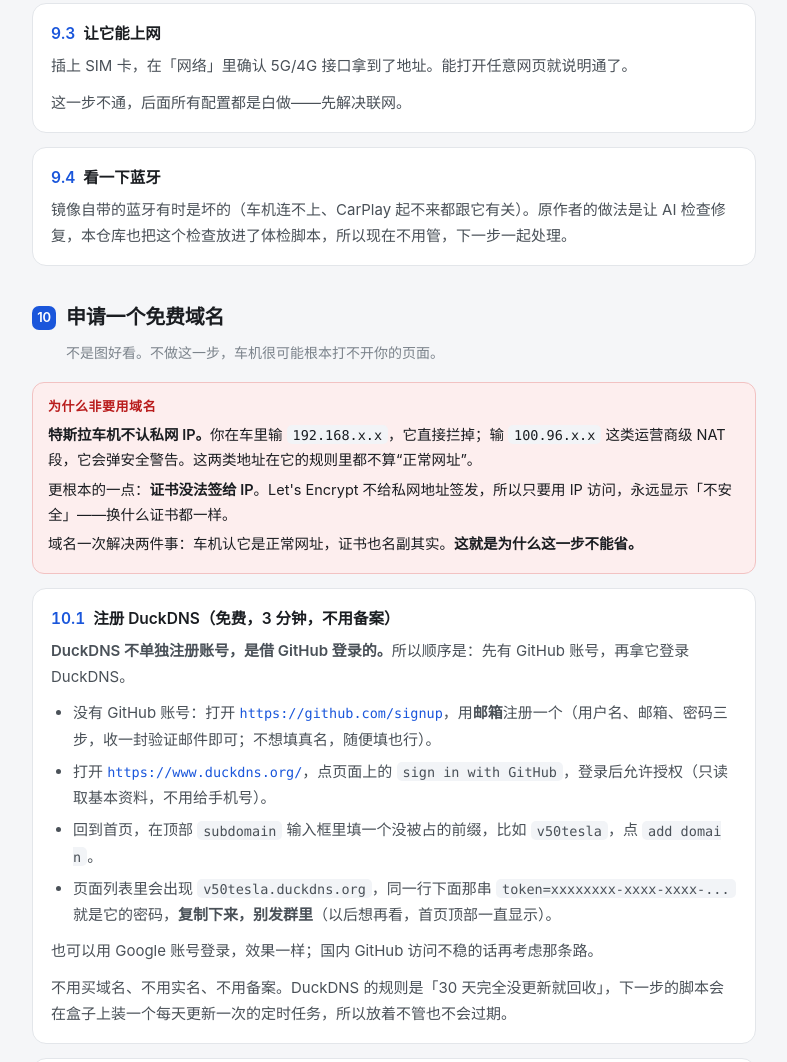
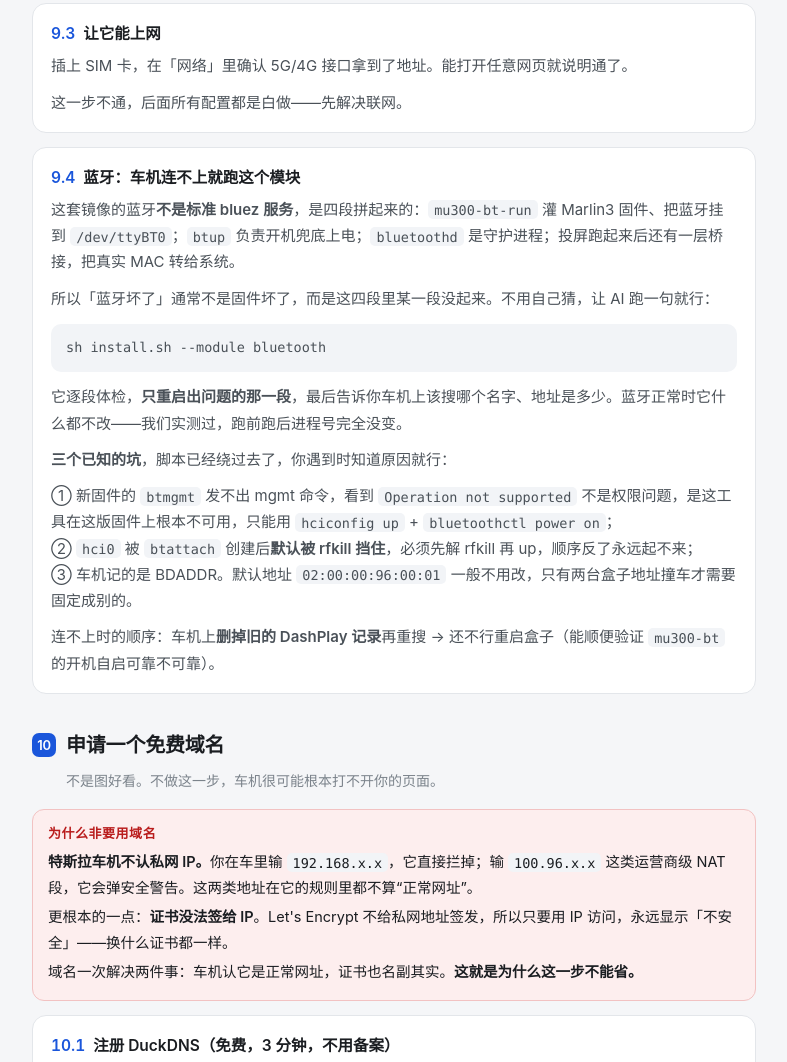
Before and after one commit to Rcsafter/V50-F50-Carplay-box-mu300, a plain HTML site: page docs/index.html in a window 1280 px wide. Shown: the part 9419-10481 px from the top of the page, without its empty margins (246-1033 px from the left). Drawn offline with Linux system fonts and the light colour scheme.

Commit message:
新增蓝牙分段体检与修复（--module bluetooth）
这套镜像的蓝牙不是标准 bluez，是四段拼的：mu300-bt-run 灌 Marlin3 固件并
btattach 挂到 /dev/ttyBT0、btup 开机兜底上电、bluetoothd 守护、投屏跑起来后
bridge.py 再按需桥接真实 MAC。任何一段没起来都表现为车机搜不到或连上就掉。

模块先认方案（不是这套就安全退出，不碰标准 bluez 的机器），再逐段体检，
只重启出问题的那一段。三个坑写进脚本和文档：
  · btmgmt 在这版固件发不出 mgmt 命令，提权只能 hciconfig up + bluetoothctl
  · hci0 创建后默认被 rfkill 挡住，必须先解再 up，顺序反了永远起不来
  · BDADDR 是车机配对依据，改地址要同时写两处并在车机上删旧配对

实测：蓝牙健康时跑前跑后进程号完全不变，一个服务都没重启。

顺带统一所有 .sh 的执行位为 755（原来都是 644，靠 sh 调用能跑，但 ./ 不行）。

```diff
--- a/docs/index.html
+++ b/docs/index.html
@@ -543,9 +543,17 @@
   </div>
 
   <div class="step">
-    <p class="h"><span class="idx">9.4</span>看一下蓝牙</p>
+    <p class="h"><span class="idx">9.4</span>蓝牙：车机连不上就跑这个模块</p>
     <div class="body">
-      <p>镜像自带的蓝牙有时是坏的（车机连不上、CarPlay 起不来都跟它有关）。原作者的做法是让 AI 检查修复，本仓库也把这个检查放进了体检脚本，所以现在不用管，下一步一起处理。</p>
+      <p>这套镜像的蓝牙<strong>不是标准 bluez 服务</strong>，是四段拼起来的：<code>mu300-bt-run</code> 灌 Marlin3 固件、把蓝牙挂到 <code>/dev/ttyBT0</code>；<code>btup</code> 负责开机兜底上电；<code>bluetoothd</code> 是守护进程；投屏跑起来后还有一层桥接，把真实 MAC 转给系统。</p>
+      <p>所以「蓝牙坏了」通常不是固件坏了，而是这四段里某一段没起来。不用自己猜，让 AI 跑一句就行：</p>
+      <pre><code>sh install.sh --module bluetooth</code></pre>
+      <p>它逐段体检，<strong>只重启出问题的那一段</strong>，最后告诉你车机上该搜哪个名字、地址是多少。蓝牙正常时它什么都不改——我们实测过，跑前跑后进程号完全没变。</p>
+      <p><strong>三个已知的坑</strong>，脚本已经绕过去了，你遇到时知道原因就行：</p>
+      <p>① 新固件的 <code>btmgmt</code> 发不出 mgmt 命令，看到 <code>Operation not supported</code> 不是权限问题，是这工具在这版固件上根本不可用，只能用 <code>hciconfig up</code> + <code>bluetoothctl power on</code>；<br>
+      ② <code>hci0</code> 被 <code>btattach</code> 创建后<strong>默认被 rfkill 挡住</strong>，必须先解 rfkill 再 up，顺序反了永远起不来；<br>
+      ③ 车机记的是 BDADDR。默认地址 <code>02:00:00:96:00:01</code> 一般不用改，只有两台盒子地址撞车才需要固定成别的。</p>
+      <p>连不上时的顺序：车机上<strong>删掉旧的 DashPlay 记录</strong>再重搜 → 还不行重启盒子（能顺便验证 <code>mu300-bt</code> 的开机自启可靠不可靠）。</p>
     </div>
   </div>
 </section>
@@ -645,7 +653,7 @@ https://github.com/Rcsafter/V50-F50-Carplay-box-mu300
 先只做第 0 步体检并把报告发我确认，不要动任何配置。
 确认后按模块一步步来，每步做完把校验结果发我。
 遇到标记为「禁止」的操作一律停下问我。
-另外请检查并修复蓝牙，确认车机能正常连上。
+另外检查一下蓝牙，车机连不上就跑 --module bluetooth。
 我要在车里用域名访问（特斯拉不认内网 IP），请按第 10 步帮我配 DuckDNS 域名。</code></pre>
 
   <p>AI 会依次做：连 SSH → 体检 → 备份 → <strong>问你要装哪些功能</strong> → 逐项配置 → 逐项校验。</p>
```
Also changed, not shown: 5 other files.
